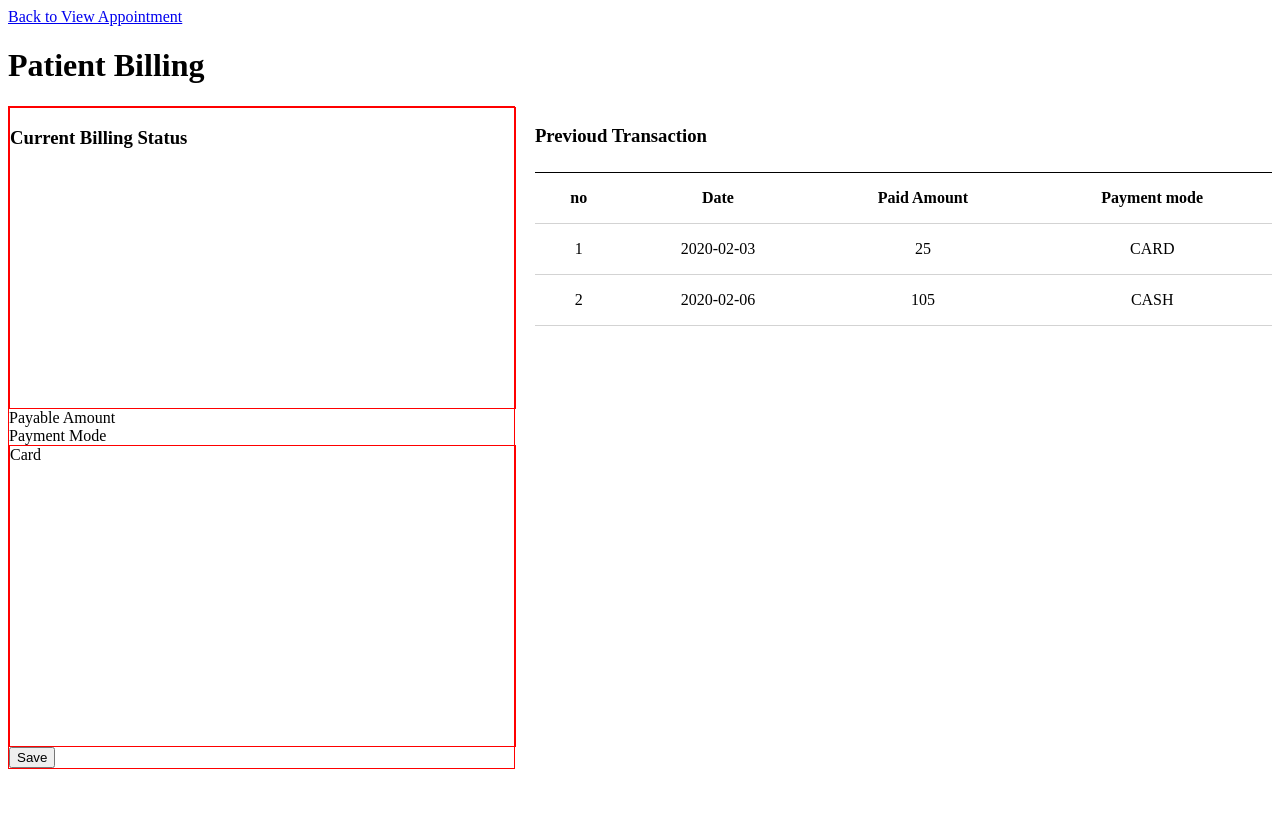
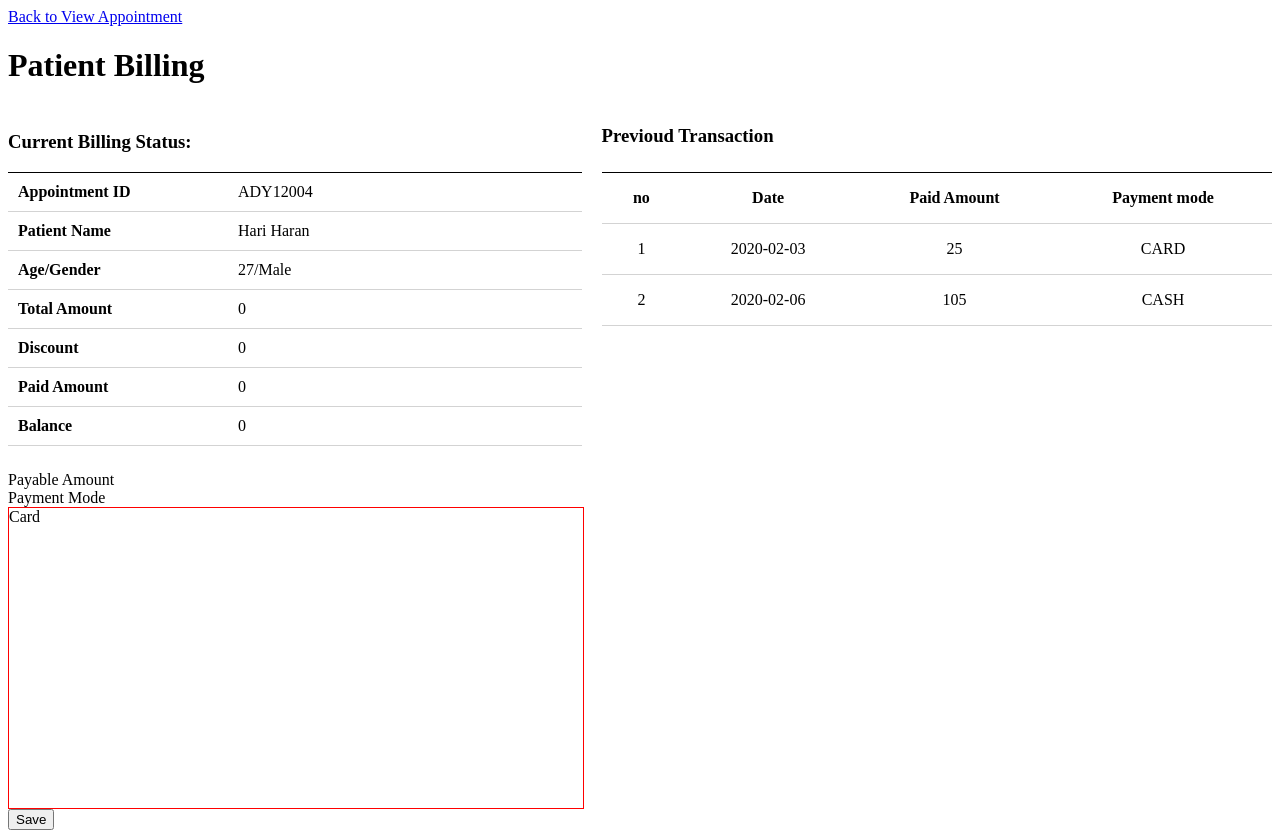
Before and after one commit to LiangA/patient-billing-app, a React (Create React App) app: page /transaction/ADY12004 in a window 1280 px wide. Before the commit the page ends 800 px from the top, so only its background shows below. Built offline with nearby package versions, Linux system fonts and the light colour scheme.

Commit message:
✨ implement BillingStatus component

```diff
--- /dev/null
+++ b/src/components/BillingStatus.js
@@ -0,0 +1,43 @@
+const BillingStatus = ({ appointment }) => {
+  return (
+    <div className="billing-status">
+      <h3>Current Billing Status:</h3>
+      <table>
+        <tbody>
+          <tr>
+            <th>Appointment ID</th>
+            <td>{appointment.id}</td>
+          </tr>
+          <tr>
+            <th>Patient Name</th>
+            <td>{appointment.patient.name}</td>
+          </tr>
+          <tr>
+            <th>Age/Gender</th>
+            <td>
+              {appointment.patient.age}/{appointment.patient.gender}
+            </td>
+          </tr>
+          <tr>
+            <th>Total Amount</th>
+            <td>0</td>
+          </tr>
+          <tr>
+            <th>Discount</th>
+            <td>0</td>
+          </tr>
+          <tr>
+            <th>Paid Amount</th>
+            <td>0</td>
+          </tr>
+          <tr>
+            <th>Balance</th>
+            <td>0</td>
+          </tr>
+        </tbody>
+      </table>
+    </div>
+  );
+};
+
+export default BillingStatus;
--- a/src/components/PatientBillingTransaction.js
+++ b/src/components/PatientBillingTransaction.js
@@ -2,13 +2,18 @@ import './PatientBillingTransaction.scss';
 
 import { Link, useParams } from 'react-router-dom';
 
+import BillingStatus from './BillingStatus';
 import TransactionTable from './TransactionTable';
 import { useSelector } from 'react-redux';
 
 const PatientBillingTransaction = () => {
   const { appointmentId } = useParams();
+  const isLoading = useSelector((s) => s.appointment.isLoading);
   const appointment = useSelector((s) => s.appointment.map[appointmentId]);
-  console.log({ appointment });
+
+  if (isLoading) {
+    return <div>Loading ...</div>;
+  }
 
   return (
     <div className="patient-billing-transaction">
@@ -17,10 +22,7 @@ const PatientBillingTransaction = () => {
 
       <div className="content">
         <div className="left">
-          <div className="billing-status">
-            <h3>Current Billing Status</h3>
-          </div>
-
+          <BillingStatus appointment={appointment} />
           <div>Payable Amount</div>
           <div>Payment Mode</div>
 
@@ -32,7 +34,7 @@ const PatientBillingTransaction = () => {
         <div className="right">
           <div className="transaction-history">
             <h3>Previoud Transaction</h3>
-            <TransactionTable appointmentId={appointmentId} />
+            <TransactionTable paymentList={appointment.paymentList} />
           </div>
         </div>
       </div>
--- a/src/components/PatientBillingTransaction.scss
+++ b/src/components/PatientBillingTransaction.scss
@@ -5,12 +5,27 @@
 
     .left {
       flex-grow: 1;
-      border: 1px solid red;
 
       .billing-status {
         width: 100%;
-        height: 300px;
-        border: 1px solid red;
+        margin: 25px 0;
+
+        table {
+          width: 100%;
+          border-top: 1px solid black;
+          border-collapse: collapse;
+          text-align: left;
+
+          th,
+          td {
+            padding: 10px;
+            border-bottom: 1px solid lightgray;
+          }
+
+          th {
+            width: 200px;
+          }
+        }
       }
 
       .card {
@@ -23,9 +38,6 @@
     .right {
       margin-left: 20px;
       flex-grow: 1;
-    }
-  }
-}
 
       .patient-billing-transaction-table {
         width: 100%;
@@ -45,3 +57,6 @@
           color: blue;
         }
       }
+    }
+  }
+}
--- a/src/components/TransactionTable.js
+++ b/src/components/TransactionTable.js
@@ -1,12 +1,4 @@
-import { useSelector } from 'react-redux';
-
-const TransactionHistory = ({ appointmentId }) => {
-  const appointment = useSelector((s) => s.appointment);
-  if (appointment.isLoading) {
-    return <div>Loading...</div>;
-  }
-
-  const paymentList = appointment.map[appointmentId].paymentList;
+const TransactionHistory = ({ paymentList }) => {
   if (paymentList.length === 0) {
     return (
       <div className="patient-billing-transaction-table">
```
Lines whose indentation alone changed are shown as unchanged.
